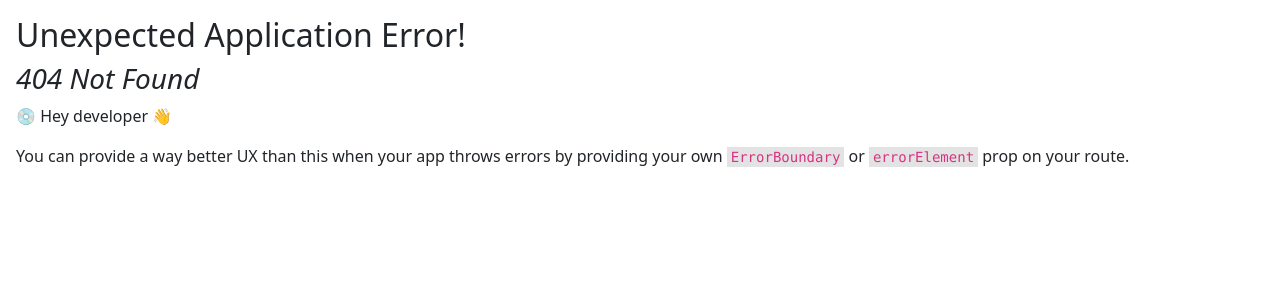
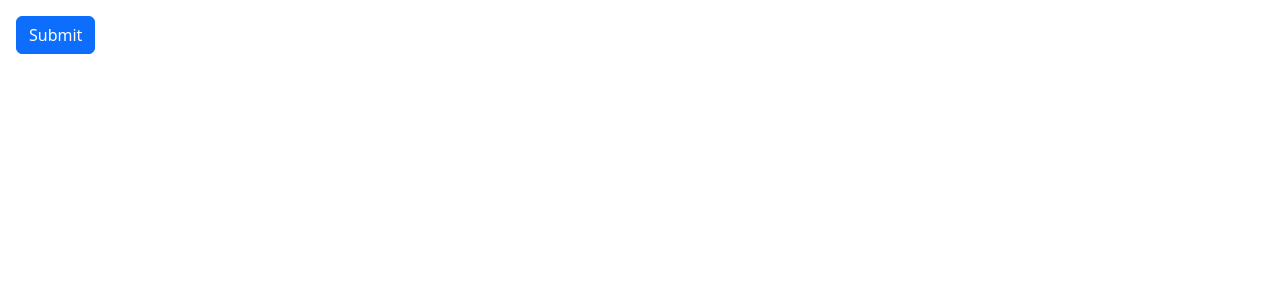
Before and after one commit to ThihanWinhtet/ReactByMoshPart-2, a React (Vite) app: page /contact in a window 1280 px wide. Before the commit this address had no page. Shown: the top 300 px of the page. Built offline with nearby package versions, Linux system fonts and the light colour scheme.

Commit message:
navigation

```diff
--- a/src/routing/ContactPage.tsx
+++ b/src/routing/ContactPage.tsx
@@ -1,9 +1,13 @@
+import { useNavigate } from "react-router-dom";
+
 const ContactPage = () => {
+  const navigate = useNavigate();
   return (
     <form
       onSubmit={(event) => {
         event.preventDefault();
         // Redirect the user to the home page
+        navigate('/');
       }}
     >
       <button className="btn btn-primary">Submit</button>
--- a/src/routing/Routes.tsx
+++ b/src/routing/Routes.tsx
@@ -1,11 +1,13 @@
 import { createBrowserRouter } from "react-router-dom";
 import HomePage from "./HomePage";
 import UserListPage from "./UserListPage";
+import ContactPage from "./ContactPage";
 
 
 const router = createBrowserRouter([
     {path : '/', element : <HomePage/>},
     {path : '/users', element : <UserListPage/>},
+    {path : '/contact', element : <ContactPage/>},
 ]);
 
 export default router;
```
